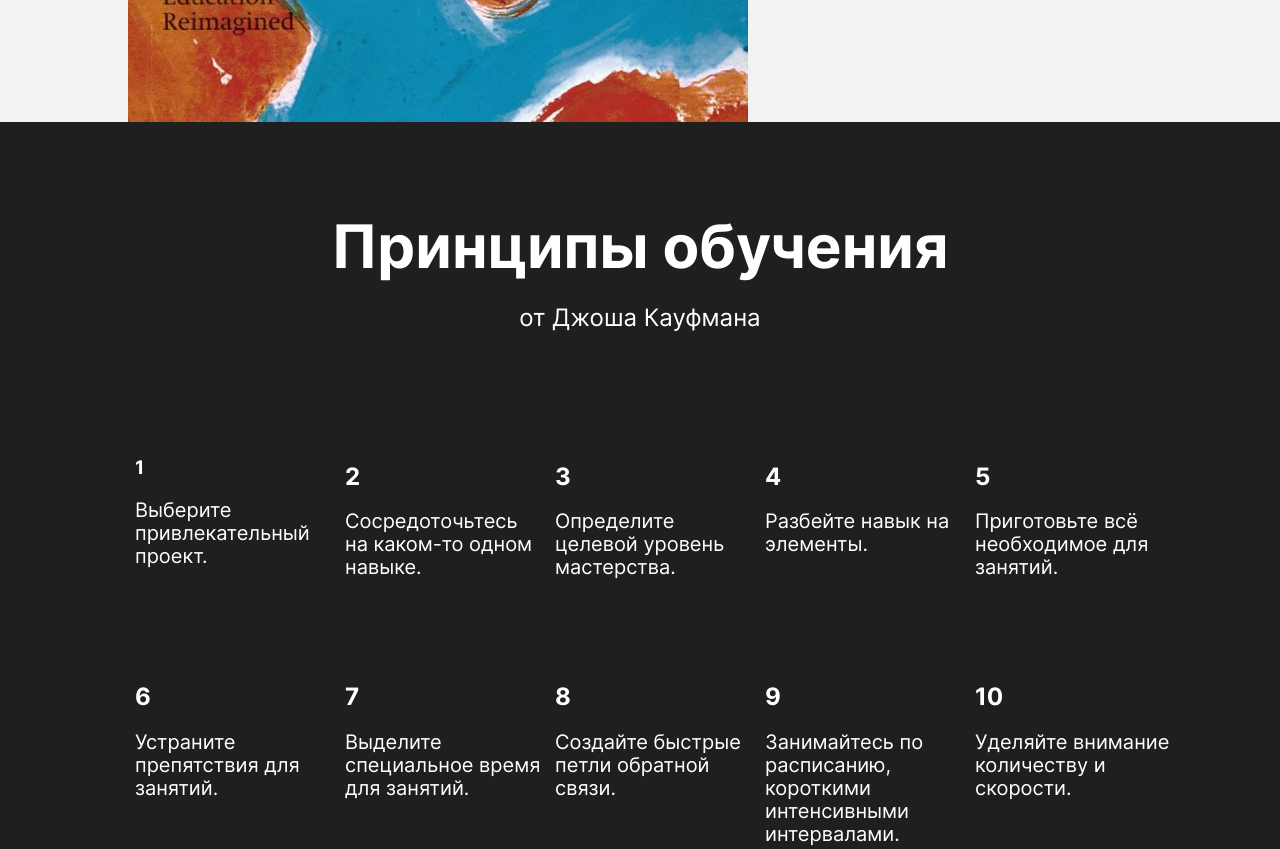
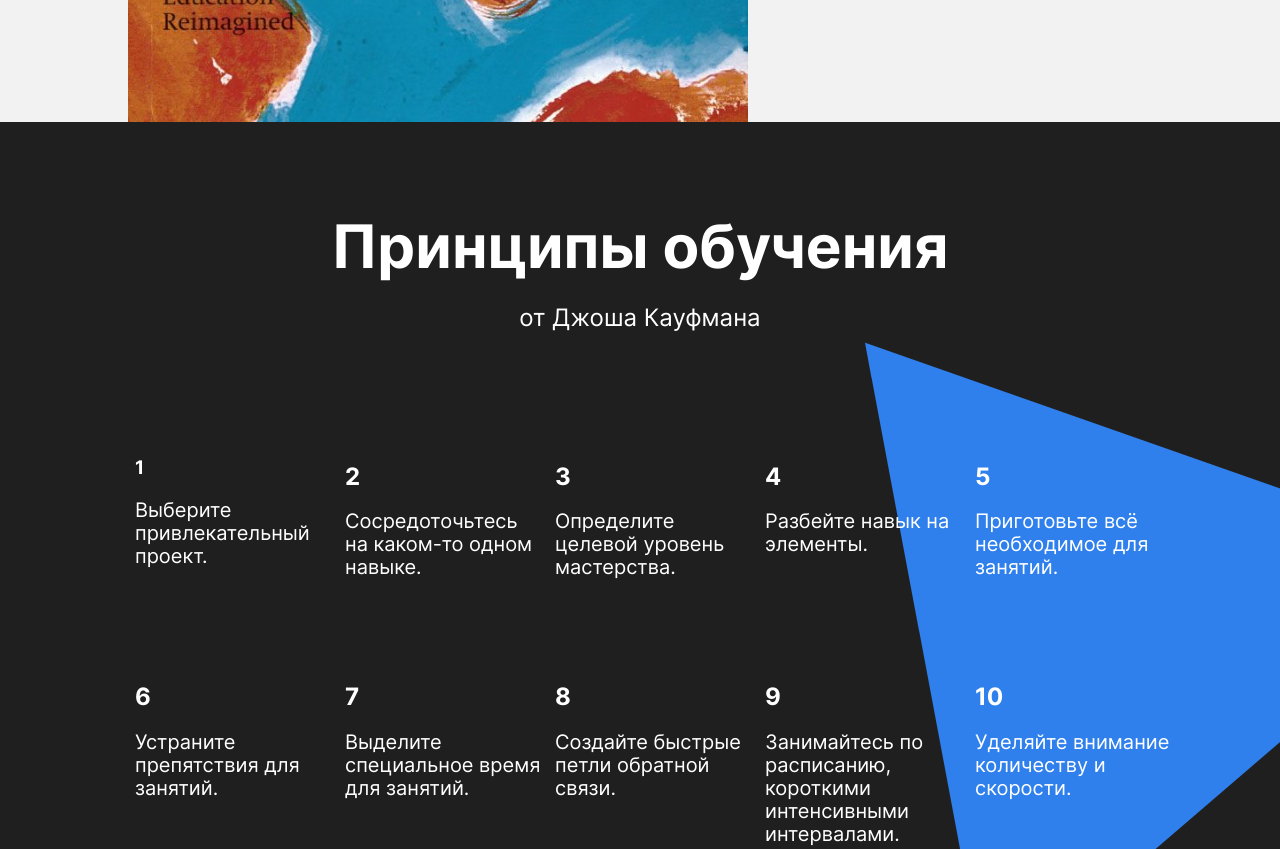
Before and after one commit to baqtrip/how-to-learn-plus, a plain HTML site: page index.html in a window 1280 px wide. Shown: the part 6060-6909 px from the top of the page. Drawn offline with Linux system fonts and the light colour scheme; the site is published under a folder, as on GitHub Pages, so addresses that start at the root find nothing.

Commit message:
13.06.22 (3)

```diff
--- a/blocks/kaufman/__triangle/kaufman__triangle.css
+++ b/blocks/kaufman/__triangle/kaufman__triangle.css
@@ -1,6 +1,6 @@
 .kaufman__triangle {
     position: absolute;
-    background-image: url("/images/kaufman-triangle.svg");
+    background-image: url("../../../images/kaufman-triangle.svg");
     z-index: -1;
     right: -210px;
     width: 877px;
```
